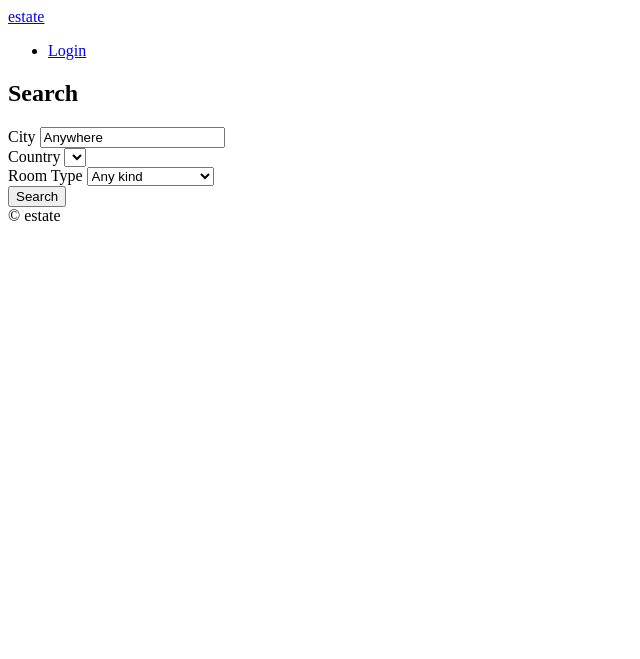
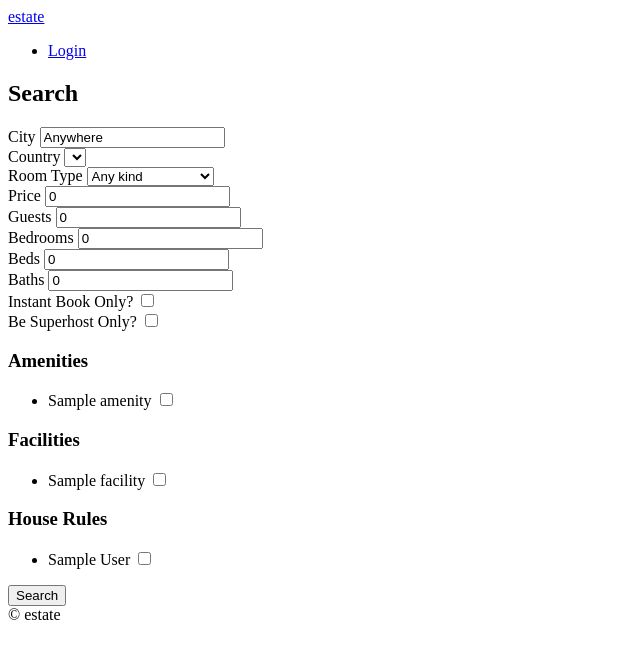
Before and after one commit to Trapa-Eureka/estate, a Django app: page /rooms/search/ in a window 1280 px wide. Shown: the top 659 px of the page, without its empty margins (0-640 px from the left). Run offline with Django 3.2, Linux system fonts and the light colour scheme; tables that the repository leaves empty hold one stand-in row (values such as "Sample post"); lists and menus that the app fills with data are empty.

Commit message:
search form - finished

```diff
--- a/rooms/views.py
+++ b/rooms/views.py
@@ -33,10 +33,45 @@ def search(request):
     city = str.capitalize(city)
     country = request.GET.get("country", "KR")
     room_type = int(request.GET.get("room_type", 0))
+    price = int(request.GET.get("price", 0))
+    guests = int(request.GET.get("guests", 0))
+    bedrooms = int(request.GET.get("bedrooms", 0))
+    beds = int(request.GET.get("beds", 0))
+    baths = int(request.GET.get("baths", 0))
+    instant = request.GET.get("instant", False)
+    super_host = request.GET.get("super_host", False)
+    s_amenities = request.GET.getlist("amenities")
+    s_facilities = request.GET.getlist("facilities")
+    s_house_rules = request.GET.getlist("house_rules")
+    print(s_amenities, s_facilities, s_house_rules)
+
+    form = {
+        "city": city,
+        "s_room_type": room_type,
+        "s_country": country,
+        "price": price,
+        "guests": guests,
+        "bedrooms": bedrooms,
+        "beds": beds,
+        "baths": baths,
+        "s_amenities": s_amenities,
+        "s_facilities": s_facilities,
+        "s_house_rules": s_house_rules,
+        "instant": instant,
+        "super_host": super_host,
+    }
+
     room_types = models.RoomType.objects.all()
+    amenities = models.Amenity.objects.all()
+    facilities = models.Facility.objects.all()
+    house_rules = models.HouseRule.objects.all()
 
-    form = {"city": city, "s_room_type": room_type, "s_country": country}
-
-    choices = {"countries": countries, "room_types": room_types}
+    choices = {
+        "countries": countries,
+        "room_types": room_types,
+        "amenities": amenities,
+        "facilities": facilities,
+        "house_rules": house_rules,
+    }
 
     return render(request, "rooms/search.html", {**form, **choices})
--- a/templates/rooms/search.html
+++ b/templates/rooms/search.html
@@ -34,6 +34,91 @@
                 {% endfor %}
             </select>
         </div>
+        <div>
+            <label for="price">Price</label>
+            <input value="{{price}}" type="number" name="price" id="price" placeholder="Price" />
+        </div>
+        <div>
+            <label for="guests">Guests</label>
+            <input value="{{guests}}" type="number" name="guests" id="guests" placeholder="Guests" />
+        </div>
+        <div>
+            <label for="bedrooms">Bedrooms</label>
+            <input value="{{bedrooms}}" type="number" name="bedrooms" id="bedrooms" placeholder="Bedrooms" />
+        </div>
+        <div>
+            <label for="beds">Beds</label>
+            <input value="{{beds}}" type="number" name="beds" id="beds" placeholder="Beds" />
+        </div>
+        <div>
+            <label for="baths">Baths</label>
+            <input value="{{baths}}" type="number" name="baths" id="baths" placeholder="Baths" />
+        </div>
+        <div>
+            <label for="instant">Instant Book Only?</label>
+            <input type="checkbox" name="instant" id="instant" {% if instant %}checked{% endif %} />
+        </div>
+        <div>
+            <label for="super_host">Be Superhost Only?</label>
+            <input type="checkbox" name="super_host" id="super_host" {% if super_host %}checked{% endif %} />
+        </div>
+        <div>
+            <h3>Amenities</h3>
+            <ul>
+                {% for amenity in amenities %}
+                    <li>
+                        <label for="a_{{amenity.pk}}">{{amenity.name}}</label>
+                        <input
+                            id="a_{{amenity.pk}}"
+                            name="amenities"
+                            type="checkbox"
+                            value={{amenity.pk}}
+                            {% if amenity.pk|slugify in s_amenities %}
+                                checked
+                            {% endif %}
+                        />
+                    </li>
+                {% endfor %}
+            </ul>
+        </div>
+        <div>
+            <h3>Facilities</h3>
+            <ul>
+                {% for facility in facilities %}
+                    <li>
+                        <label for="f_{{facility.pk}}">{{facility.name}}</label>
+                        <input
+                            id="f_{{facility.pk}}"
+                            name="facilities"
+                            type="checkbox"
+                            value={{facility.pk}}
+                            {% if facility.pk|slugify in s_facilities %}
+                                checked
+                            {% endif %}
+                        />
+                    </li>
+                {% endfor %}
+            </ul>
+        </div>
+        <div>
+            <h3>House Rules</h3>
+            <ul>
+                {% for houserule in house_rules %}
+                    <li>
+                        <label for="h_{{houserule.pk}}">{{houserule.name}}</label>
+                        <input
+                            id="h_{{houserule.pk}}"
+                            name="house_rules"
+                            type="checkbox"
+                            value={{houserule.pk}}
+                            {% if houserule.pk|slugify in s_house_rules %}
+                                checked
+                            {% endif %}
+                        />
+                    </li>
+                {% endfor %}
+            </ul>
+        </div>
         <button>Search</button>
     </form>
 {% endblock content %}
```
